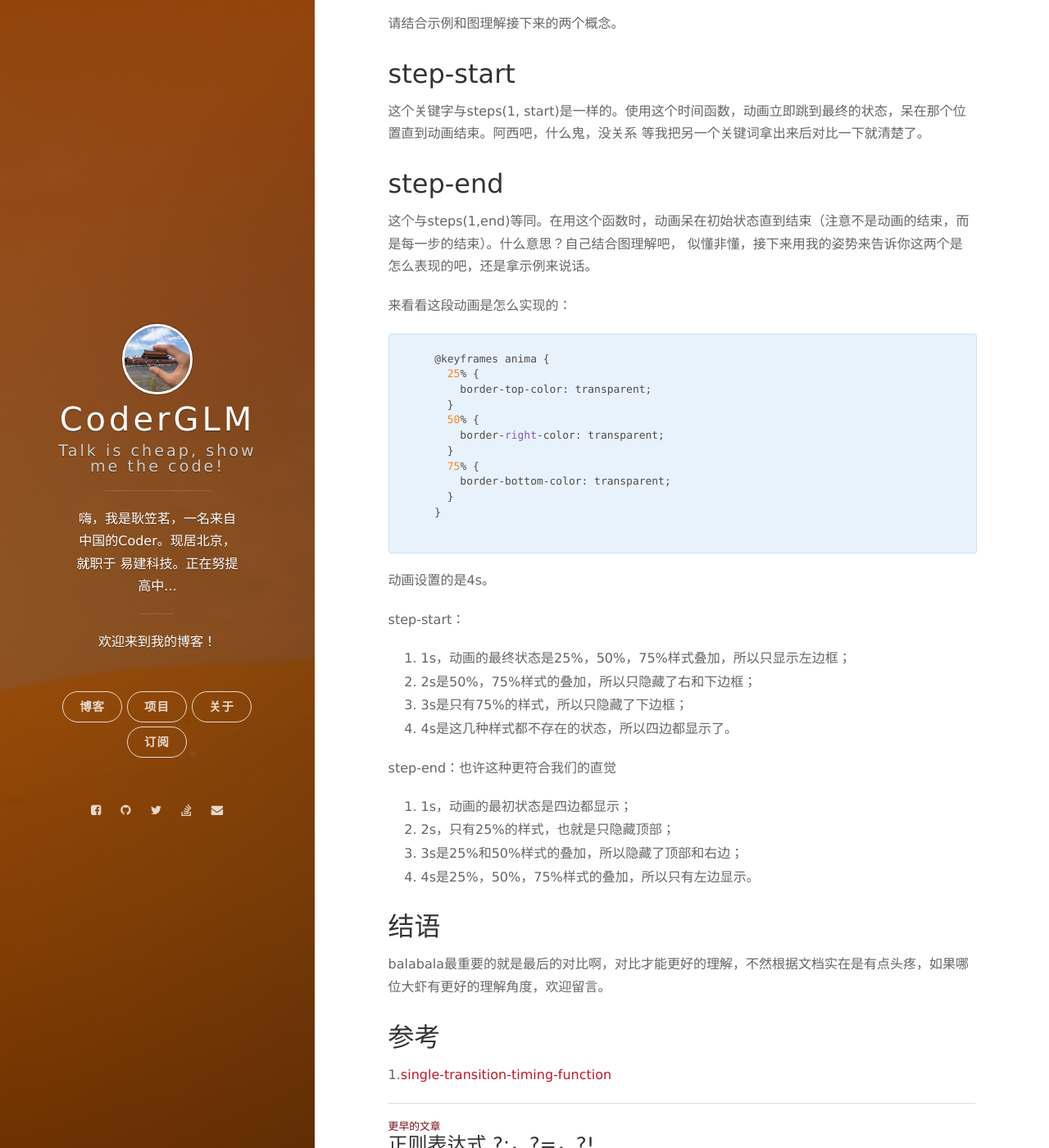
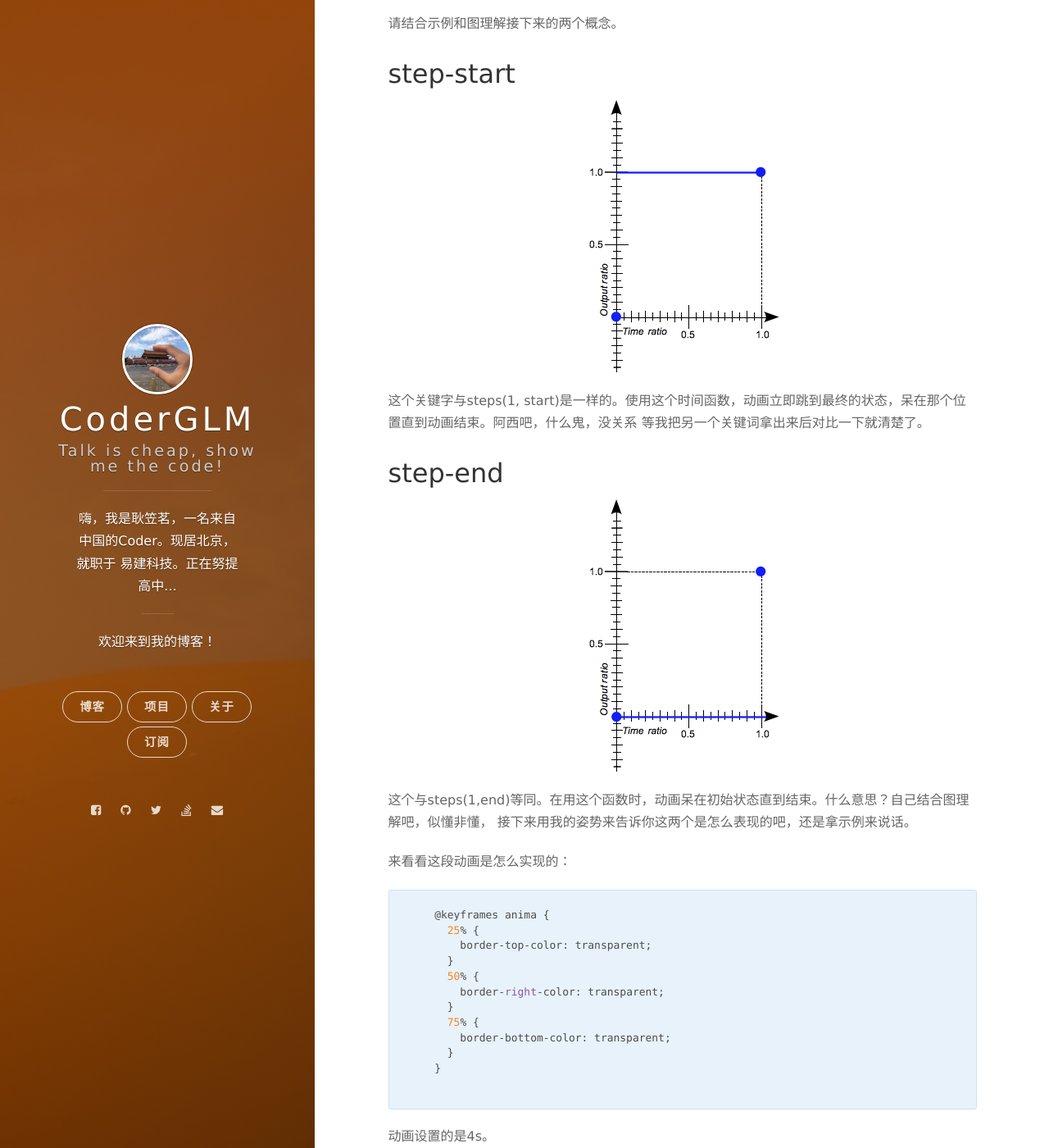
Before and after one commit to CoderLim/jekyll-based-blog, a Jekyll site: the page built from _posts/2016-11-09-css3-timing-function-steps.markdown, in a window 1280 px wide and 1400 px high, scrolled down 2050 px. Shown: the whole window at 82% size. Built offline with Jekyll 4.4.1, drawn with Linux system fonts in a browser that asks for light colours; nearby versions of some CDN libraries; comment, search, counter and statistics services are not loaded.

Commit message:
增加几张配图

```diff
--- a/_posts/2016-11-09-css3-timing-function-steps.markdown
+++ b/_posts/2016-11-09-css3-timing-function-steps.markdown
@@ -62,14 +62,17 @@ steps(number_of_step, direction)定义了一个step函数,将输出分成等距
 
 ## step-start
 
+![steps-start]({{ site.imageurl }}/assets/images/2016/step-start.png)
+
 这个关键字与steps(1, start)是一样的。使用这个时间函数，动画立即跳到最终的状态，呆在那个位置直到动画结束。阿西吧，什么鬼，没关系
 等我把另一个关键词拿出来后对比一下就清楚了。
 
-
 ## step-end
 
-这个与steps(1,end)等同。在用这个函数时，动画呆在初始状态直到结束（注意不是动画的结束，而是每一步的结束）。什么意思？自己结合图理解吧，
-似懂非懂，接下来用我的姿势来告诉你这两个是怎么表现的吧，还是拿示例来说话。
+![step-end]({{ site.imageurl }}/assets/images/2016/step-end.png)
+
+这个与steps(1,end)等同。在用这个函数时，动画呆在初始状态直到结束。什么意思？自己结合图理解吧，似懂非懂，
+接下来用我的姿势来告诉你这两个是怎么表现的吧，还是拿示例来说话。
 
 来看看这段动画是怎么实现的：
 
```
Also changed, not shown: assets/images/2016/step-end.png (added), assets/images/2016/step-start.png (added).
